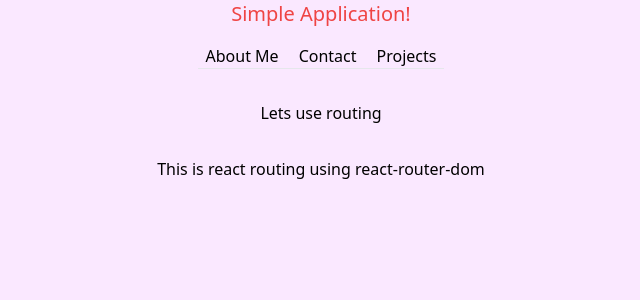
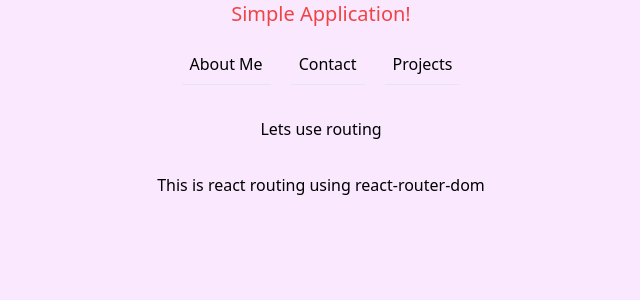
Before and after one commit to kwNick/react_vite, a React (Vite) app: page / in a window 1280 px wide. Shown: the top 300 px of the page, without its empty margins (319-959 px from the left). Built offline with nearby package versions, Linux system fonts and the light colour scheme.

Commit message:
styling of links in nav

```diff
--- a/src/components/Head.jsx
+++ b/src/components/Head.jsx
@@ -6,10 +6,10 @@ const Head = () => {
   return (
     <div className='flex flex-col items-center gap-y-4'>
       <h1 className='text-xl text-red-500'>Simple Application!</h1>
-      <div className="px-2 flex gap-x-5 border-b hover:shadow-sm hover:transition-shadow hover:shadow-blue-500">
-        <Link to={"/about"}>About Me</Link>
-        <Link to={"/contact"}>Contact</Link>
-        <Link to={"/projects"}>Projects</Link>
+      <div className="flex gap-x-5">
+        <Link to={"/about"} className='p-2 border-b hover:rounded-xl hover:shadow hover:transition-shadow hover:shadow-slate-500 hover:text-xl duration-300'>About Me</Link>
+        <Link to={"/contact"} className='p-2 border-b hover:rounded-xl hover:shadow hover:transition-shadow hover:shadow-slate-500 hover:text-xl duration-300'>Contact</Link>
+        <Link to={"/projects"} className='p-2 border-b hover:rounded-xl hover:shadow hover:transition-shadow hover:shadow-slate-500 hover:text-xl duration-300'>Projects</Link>
       </div>
     </div>
   )
```
